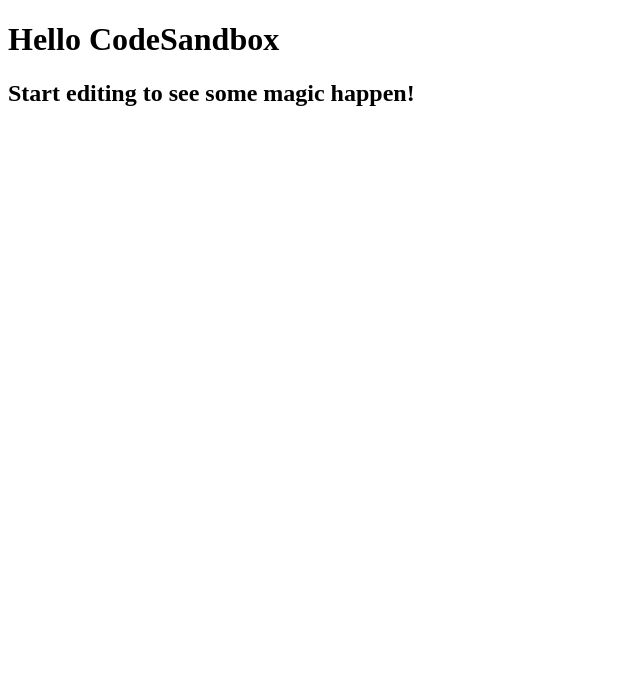
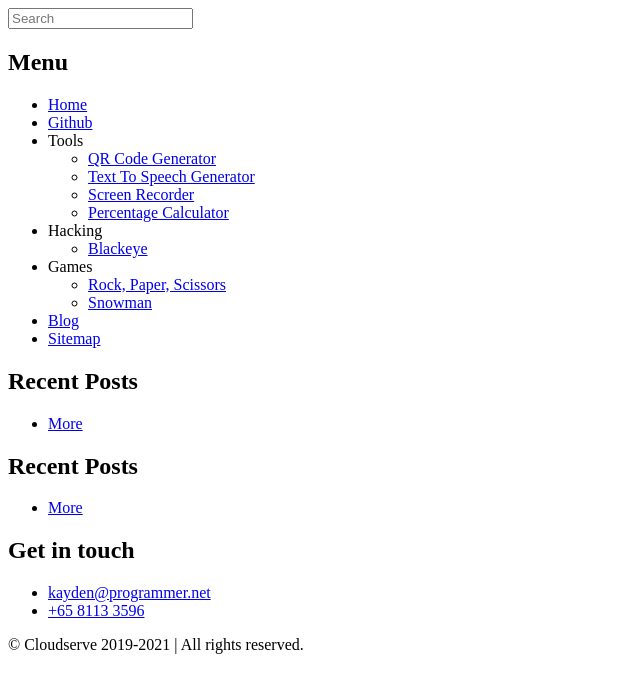
Before and after one commit to leekayden/redirection-react, a React (Create React App) app: page / in a window 1280 px wide. Shown: the top 692 px of the page, without its empty margins (0-640 px from the left). Built offline with nearby package versions, Linux system fonts and the light colour scheme.

Commit message:
Update App.js

```diff
--- a/src/App.js
+++ b/src/App.js
@@ -1,10 +1,12 @@
 // import "./styles.css";
+import Sidebar from "./Sidebar";
 
 export default function App() {
     return (
       <div className="App">
-        <h1>Hello CodeSandbox</h1>
-        <h2>Start editing to see some magic happen!</h2>
+
+
+        <Sidebar />
       </div>
     );
   }
```
